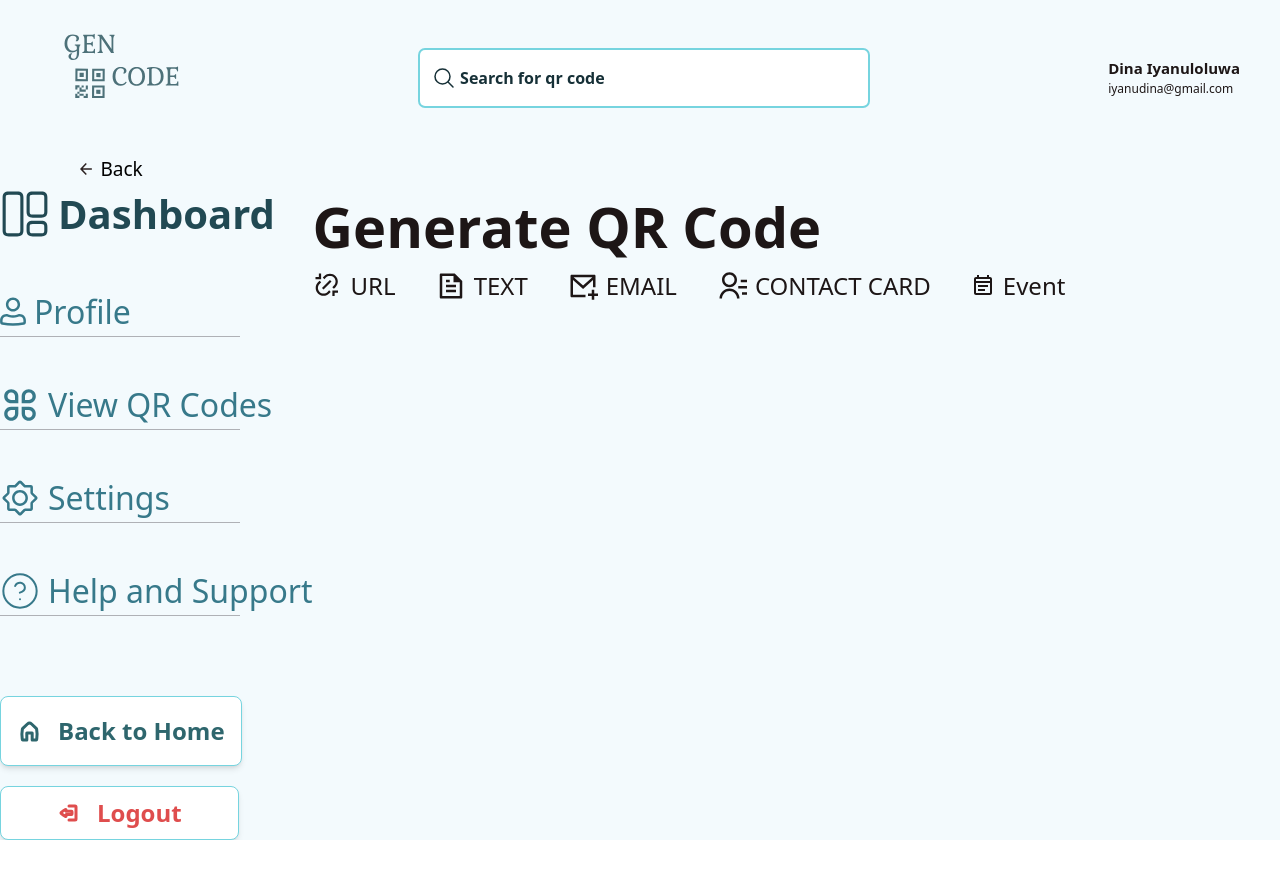
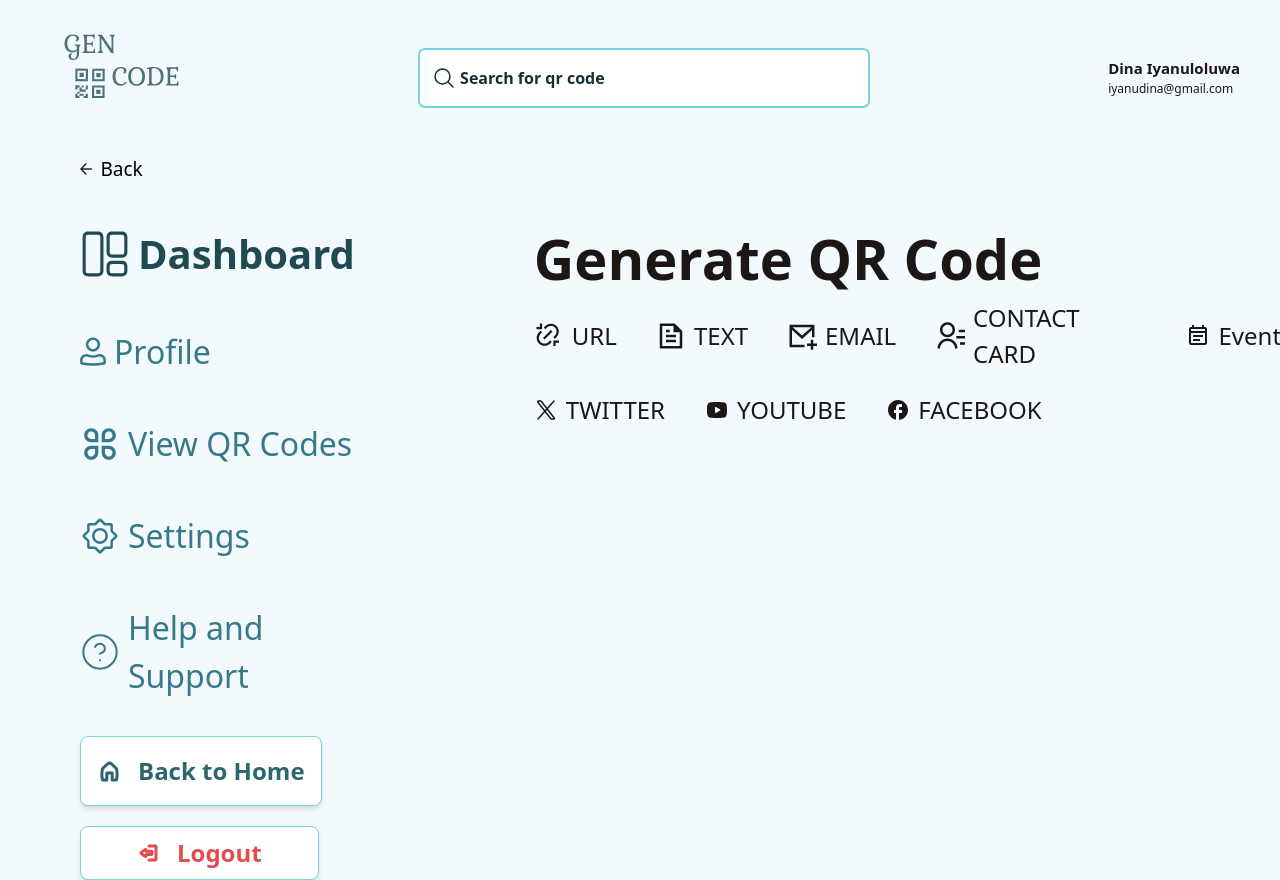
Before and after one commit to iyanuloluwa-Miracle/GenCode, a Vue app: page /url-dashboard in a window 1280 px wide. Before the commit the page ends 840 px from the top, so only its background shows below. Built offline with nearby package versions, Linux system fonts and the light colour scheme.

Commit message:
:rocket: url dashboard ui implementation in progress

```diff
--- /dev/null
+++ b/src/components/Dashboard/DashboardBody.vue
@@ -0,0 +1,121 @@
+<template>
+     <div class="flex ml-20 mt-10">
+      <div>
+        <div class="flex items-center gap-2">
+          <img src="../../assets/icons/Dashboard.svg" alt="Dashboard Logo" />
+          <p class="text-[#214953] font-semibold text-[40px]">Dashboard</p>
+        </div>
+        <div class="flex items-center gap-2 mt-11">
+          <img src="../../assets/icons/profile.svg" alt="Dashboard Logo" />
+          <p class="text-[#37798A] font-regular text-[32px]">Profile</p>
+        </div>
+
+
+        <div class="flex items-center gap-2 mt-11">
+          <img src="../../assets/icons/viewQRcode.svg" alt="Dashboard Logo" />
+          <p class="text-[#37798A] font-regular text-[32px]">View QR Codes</p>
+        </div>
+
+
+        <div class="flex items-center gap-2 mt-11">
+          <img src="../../assets/icons/Settings-alt.svg" alt="Dashboard Logo" />
+          <p class="text-[#37798A] font-regular text-[32px]">Settings</p>
+        </div>
+
+        <div class="flex items-center gap-2 mt-11">
+          <img src="../../assets/icons/help-circle.svg" alt="Dashboard Logo" />
+          <p class="text-[#37798A] font-regular text-[32px]">
+            Help and Support
+          </p>
+        </div>
+
+        <div class="mt-9 flex flex-col gap-5">
+          <div>
+            <button
+              class="bg-whites border-[1px] border-Till10101 flex items-center justify-center px-4 py-4 text-[#2E666D] text-[24px] font-bold rounded-lg shadow-md gap-4"
+            >
+              <img src="../../assets/icons/Home.svg" alt="home" />
+              Back to Home
+            </button>
+          </div>
+
+          <div>
+            <button
+              class="bg-whites border-[1px] border-Till10101 flex items-center justify-center px-14 py-2 text-[#DF4D4D] text-[24px] font-bold rounded-lg shadow-md gap-4"
+            >
+              <img src="../../assets/icons/Logout.svg" alt="home" />
+              Logout
+            </button>
+          </div>
+        </div>
+      </div>
+      <div class="flex flex-col mt-[-8px] ml-36">
+        <div>
+          <h3 class="text-[#1D1616] text-[56px] font-semibold">
+            Generate QR Code
+          </h3>
+        </div>
+
+        <div class="flex flex-col gap-5">
+          <div class="flex gap-10">
+            <div class="flex items-center gap-2">
+              <img src="../../assets/icons/url.svg" alt="url" />
+              <p class="text-[#1D1616] text-[24px]">URL</p>
+            </div>
+
+            <div class="flex items-center gap-2">
+              <img src="../../assets/icons/text.svg" alt="text" />
+              <p class="text-[#1D1616] text-[24px]">TEXT</p>
+            </div>
+
+            <div class="flex items-center gap-2">
+              <img src="../../assets/icons/email.svg" alt="email" />
+              <p class="text-[#1D1616] text-[24px]">EMAIL</p>
+            </div>
+
+            <div class="flex items-center gap-2">
+              <img
+                src="../../assets/icons/contact card.svg"
+                alt="contact card"
+              />
+              <p class="text-[#1D1616] text-[24px]">CONTACT CARD</p>
+            </div>
+
+            <div class="flex items-center gap-2">
+              <img src="../../assets/icons/event.svg" alt="event" />
+              <p class="text-[#1D1616] text-[24px]">Event</p>
+            </div>
+          </div>
+
+          <div class="flex gap-10">
+            <div class="flex items-center gap-2">
+              <img src="../../assets/icons/X.svg" alt="twitter" />
+              <p class="text-[#1D1616] text-[24px]">TWITTER</p>
+            </div>
+
+            <div class="flex items-center gap-2">
+              <img src="../../assets/icons/youtube.svg" alt="url" />
+              <p class="text-[#1D1616] text-[24px]">YOUTUBE</p>
+            </div>
+
+            <div class="flex items-center gap-2">
+              <img src="../../assets/icons/facebook.svg" alt="url" />
+              <p class="text-[#1D1616] text-[24px]">FACEBOOK</p>
+            </div>
+
+
+          </div>
+        </div>
+      </div>
+    </div>
+</template>
+
+<script>
+    export default {
+
+    }
+</script>
+
+<style scoped>
+
+</style>
--- a/src/pages/Dashboard/UrlDashboard.vue
+++ b/src/pages/Dashboard/UrlDashboard.vue
@@ -1,117 +1,20 @@
 <template>
   <div class="bg-[#F3FAFD]">
     <DashboardHeader />
-    <div class="flex">
-      <div>
-        <div class="flex items-center gap-2">
-          <img src="../../assets/icons/Dashboard.svg" alt="Dashboard Logo" />
-          <p class="text-[#214953] font-semibold text-[40px]">Dashboard</p>
-        </div>
-        <div class="flex items-center gap-2 mt-11">
-          <img src="../../assets/icons/profile.svg" alt="Dashboard Logo" />
-          <p class="text-[#37798A] font-regular text-[32px]">Profile</p>
-        </div>
-        <hr class="w-60 text-[#AFB1B6]" />
+    <DashboardBody/>
 
-        <div class="flex items-center gap-2 mt-11">
-          <img src="../../assets/icons/viewQRcode.svg" alt="Dashboard Logo" />
-          <p class="text-[#37798A] font-regular text-[32px]">View QR Codes</p>
-        </div>
-        <hr class="w-60 text-[#AFB1B6]" />
-
-        <div class="flex items-center gap-2 mt-11">
-          <img src="../../assets/icons/Settings-alt.svg" alt="Dashboard Logo" />
-          <p class="text-[#37798A] font-regular text-[32px]">Settings</p>
-        </div>
-        <hr class="w-60 text-[#AFB1B6]" />
-
-        <div class="flex items-center gap-2 mt-11">
-          <img src="../../assets/icons/help-circle.svg" alt="Dashboard Logo" />
-          <p class="text-[#37798A] font-regular text-[32px]">
-            Help and Support
-          </p>
-        </div>
-        <hr class="w-60 text-[#AFB1B6]" />
-
-        <div class="mt-20 flex flex-col gap-5">
-          <div>
-            <button
-              class="bg-whites border-[1px] border-Till10101 flex items-center justify-center px-4 py-4 text-[#2E666D] text-[24px] font-bold rounded-lg shadow-md gap-4"
-            >
-             <img src="../../assets/icons/Home.svg" alt="home"/>
-              Back to Home
-            </button>
-
-
-
-          </div>
-
-          <div>
-            <button
-              class="bg-whites border-[1px] border-Till10101 flex items-center justify-center px-14 py-2 text-[#DF4D4D] text-[24px] font-bold rounded-lg shadow-md gap-4"
-            >
-             <img src="../../assets/icons/Logout.svg" alt="home"/>
-              Logout
-            </button>
-
-
-
-          </div>
-        </div>
-      </div>
-      <div class="flex flex-col">
-        <div>
-            <h3 class="text-[#1D1616] text-[56px] font-semibold">Generate QR Code</h3>
-
-        </div>
-
-
-        <div class="flex gap-10">
-            <div class="flex items-center gap-2">
-                <img src="../../assets/icons/url.svg" alt="url"/>
-                <p class="text-[#1D1616] text-[24px]">URL</p>
-            </div>
-
-            <div class="flex items-center gap-2">
-                <img src="../../assets/icons/text.svg" alt="text"/>
-                <p class="text-[#1D1616] text-[24px]">TEXT</p>
-            </div>
-
-
-            <div class="flex items-center gap-2">
-                <img src="../../assets/icons/email.svg" alt="email"/>
-                <p class="text-[#1D1616] text-[24px]">EMAIL</p>
-            </div>
-
-            <div class="flex items-center gap-2">
-                <img src="../../assets/icons/contact card.svg" alt="contact card"/>
-                <p class="text-[#1D1616] text-[24px]">CONTACT CARD</p>
-            </div>
-
-            <div class="flex items-center gap-2">
-                <img src="../../assets/icons/event.svg" alt="event"/>
-                <p class="text-[#1D1616] text-[24px]">Event</p>
-            </div>
-
-
-
-
-        </div>
-
-
-
-
-
-      </div>
-    </div>
   </div>
 </template>
 
 <script>
 import DashboardHeader from "../../components/Dashboard/DashboardHeader.vue";
+import DashboardBody from "../../components/Dashboard/DashboardBody.vue";
+
 export default {
   components: {
     DashboardHeader,
+    DashboardBody
+
   },
 };
 </script>
```
